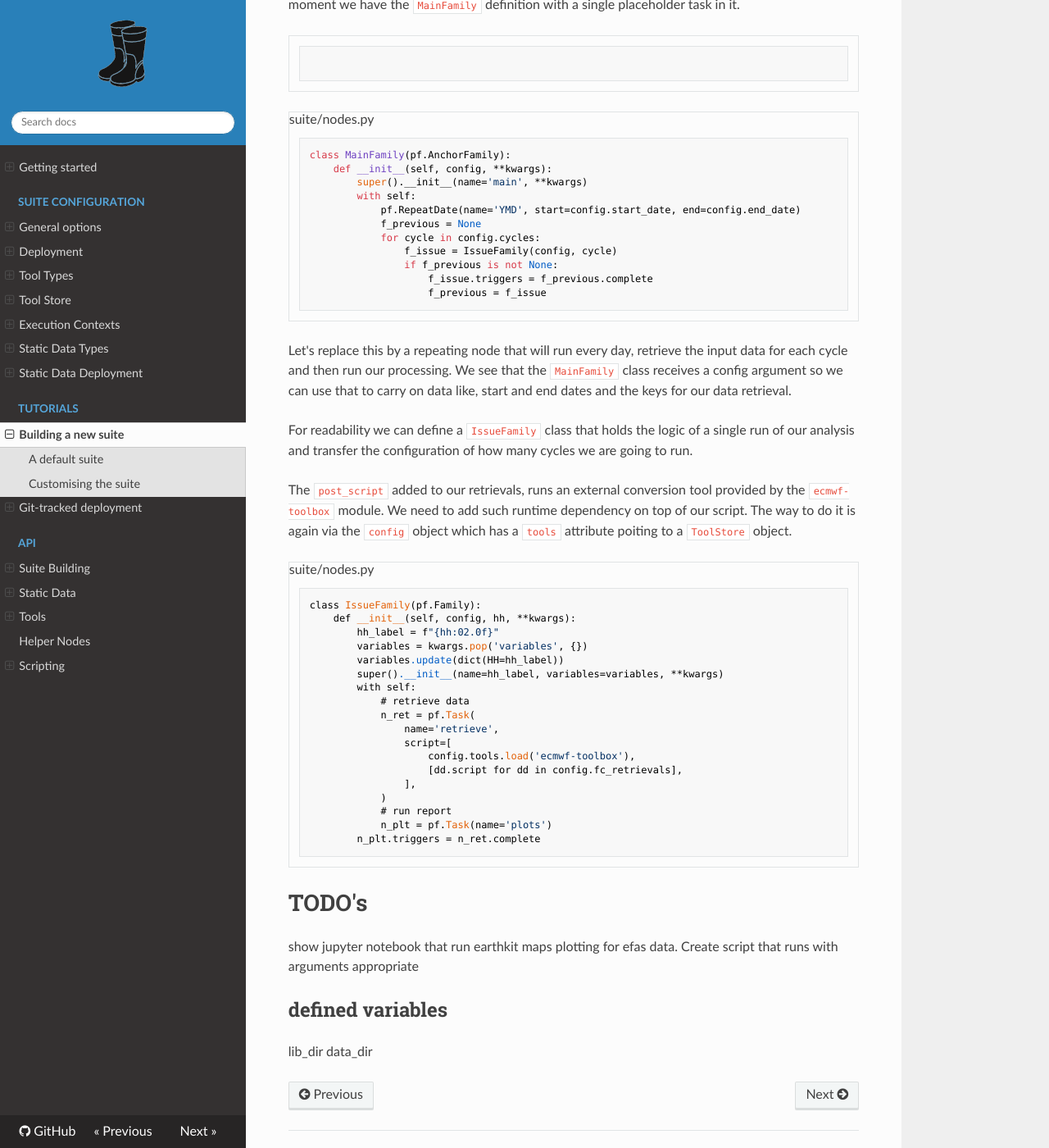
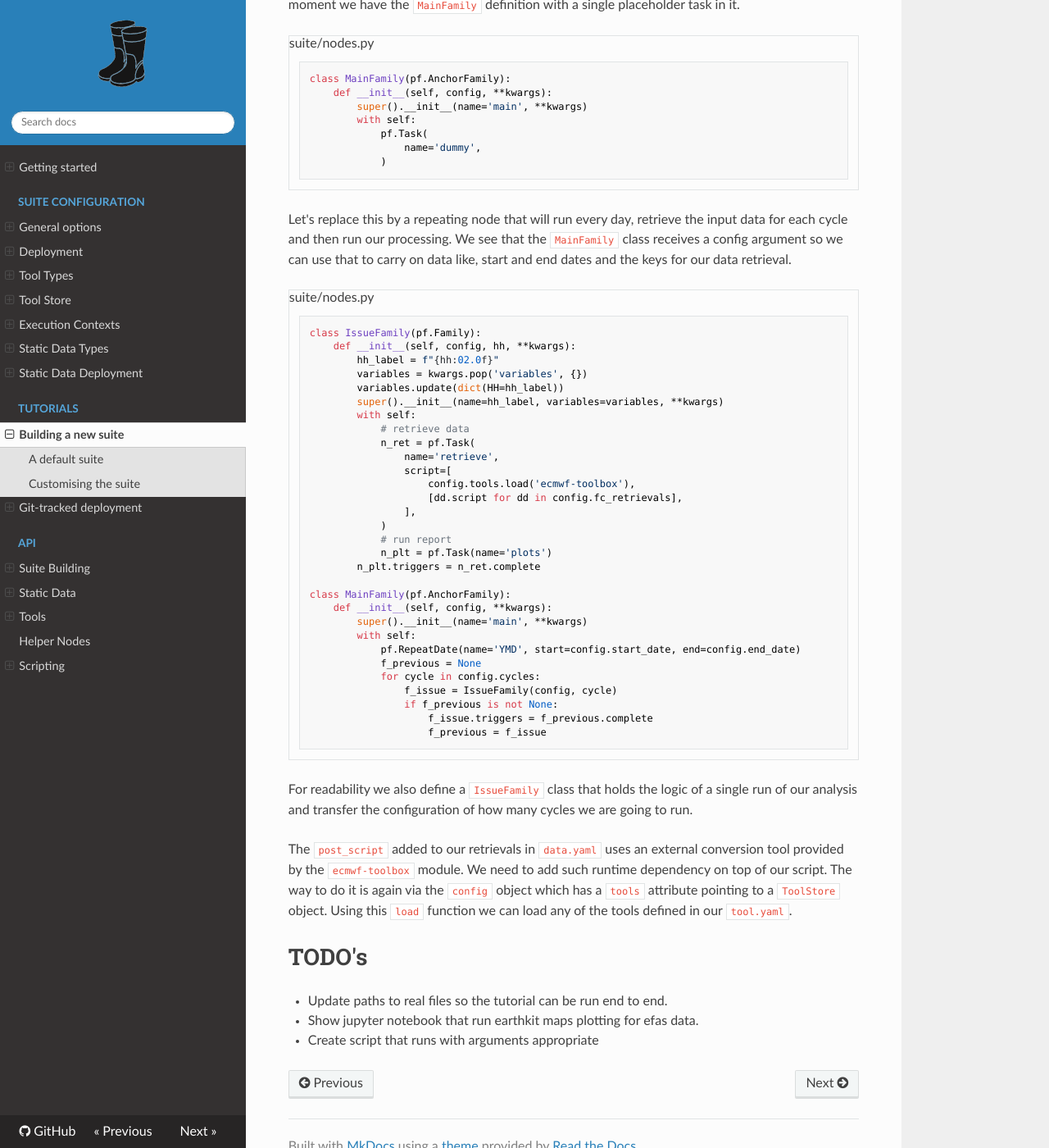
Before and after one commit to ecmwf/pyflow-wellies, an MkDocs documentation site: the page built from docs/quickstart_guide.md, in a window 1280 px wide and 1400 px high, scrolled down 7971 px. Shown: the whole window at 82% size. Built offline with MkDocs 1.6.1, drawn with Linux system fonts in a browser that asks for light colours; nearby versions of some CDN libraries; some of the changed text lies outside the part shown.

Commit message:
Small changes and tidy

````diff
--- a/docs/quickstart_guide.md
+++ b/docs/quickstart_guide.md
@@ -315,7 +315,7 @@ When we run the deploy command
 $ ./deploy config/*.yaml
 ```
 
-wellies reads and parses the YAML files from path given. The configuration settings are stored in a `Config` object that's defined
+wellies reads and parses the YAML files from path given. The configuration settings are stored in a `Config` object created from the class that's defined
 in `deploy.py`.
 
 ```python title="suite/nodes.py"
@@ -373,37 +373,21 @@ To add such a node to our suite we will modify the main family definition in `su
 At the moment we have the `MainFamily` definition with a single
 placeholder task in it.
 
-```
-
-```
 
 ```python title="suite/nodes.py"
 class MainFamily(pf.AnchorFamily):
     def __init__(self, config, **kwargs):
         super().__init__(name='main', **kwargs)
         with self:
-            pf.RepeatDate(name='YMD', start=config.start_date, end=config.end_date)
-            f_previous = None
-            for cycle in config.cycles:
-                f_issue = IssueFamily(config, cycle)
-                if f_previous is not None:
-                    f_issue.triggers = f_previous.complete
-                    f_previous = f_issue
+            pf.Task(
+                name='dummy',
+            )
 ```
 
 Let's replace this by a repeating node that will run
 every day, retrieve the input data for each cycle and then run our processing. We see
 that the `MainFamily` class receives a config argument so we can use that to carry
 on data like, start and end dates and the keys for our data retrieval.
-
-For readability we can define a `IssueFamily` class that holds the logic of a
-single run of our analysis and transfer the configuration of how many cycles we
-are going to run.
-
-The `post_script` added to our retrievals, runs an external conversion tool
-provided by the `ecmwf-toolbox` module. We need to add such runtime dependency on top of
-our script. The way to do it is again via the `config` object which has a `tools`
-attribute poiting to a `ToolStore` object.
 
 ```python title="suite/nodes.py"
 class IssueFamily(pf.Family):
@@ -425,17 +409,32 @@ class IssueFamily(pf.Family):
             n_plt = pf.Task(name='plots')
         n_plt.triggers = n_ret.complete
 
-
-
+class MainFamily(pf.AnchorFamily):
+    def __init__(self, config, **kwargs):
+        super().__init__(name='main', **kwargs)
+        with self:
+            pf.RepeatDate(name='YMD', start=config.start_date, end=config.end_date)
+            f_previous = None
+            for cycle in config.cycles:
+                f_issue = IssueFamily(config, cycle)
+                if f_previous is not None:
+                    f_issue.triggers = f_previous.complete
+                    f_previous = f_issue
 ```
 
+For readability we also define a `IssueFamily` class that holds the logic of a
+single run of our analysis and transfer the configuration of how many cycles we
+are going to run.
+
+The `post_script` added to our retrievals in `data.yaml` uses an external conversion tool
+provided by the `ecmwf-toolbox` module. We need to add such runtime dependency on top of
+our script. The way to do it is again via the `config` object which has a `tools`
+attribute pointing to a `ToolStore` object. Using this `load` function we can load
+any of the tools defined in our `tool.yaml`.
 
 
 # TODO's
-show jupyter notebook that run earthkit maps plotting for efas data. Create script that runs with arguments appropriate
 
-
-## defined variables
-
-lib_dir
-data_dir
+- Update paths to real files so the tutorial can be run end to end.
+- Show jupyter notebook that run earthkit maps plotting for efas data.
+- Create script that runs with arguments appropriate
````
Also changed, not shown: other parts of docs/quickstart_guide.md (+1 -1 lines).
